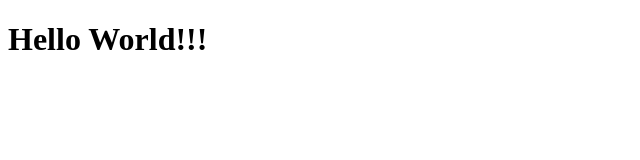
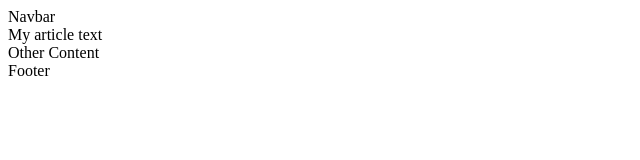
Before and after one commit to GeneralCKW/labs, a plain HTML site: page labs/index.html in a window 1280 px wide. Shown: the whole page, without its empty margins (0-640 px from the left). Drawn offline with Linux system fonts and the light colour scheme.

Commit message:
HTML Elements 2

```diff
--- a/labs/index.html
+++ b/labs/index.html
@@ -1,14 +1,23 @@
 <!DOCTYPE html>
 <html>
 <head>
-    <title>Hello World!</title>
-    <link rel="stylesheet" href="app.css">
-    <script src="app.js"></script>
+
 </head>
 
 <body>
-    <h1>Hello World!!!</h1>
-    <script src="app2.js"></script>
+    <header>
+        <nav>Navbar</nav>
+    </header>
+    <main>
+        <article>
+            My article text
+        </article>
+        <section>
+            <div>Other Content</div>
+        </section>
+    </main>
+    <footer>Footer</footer>
+
 </body>
 
 </html>
```
